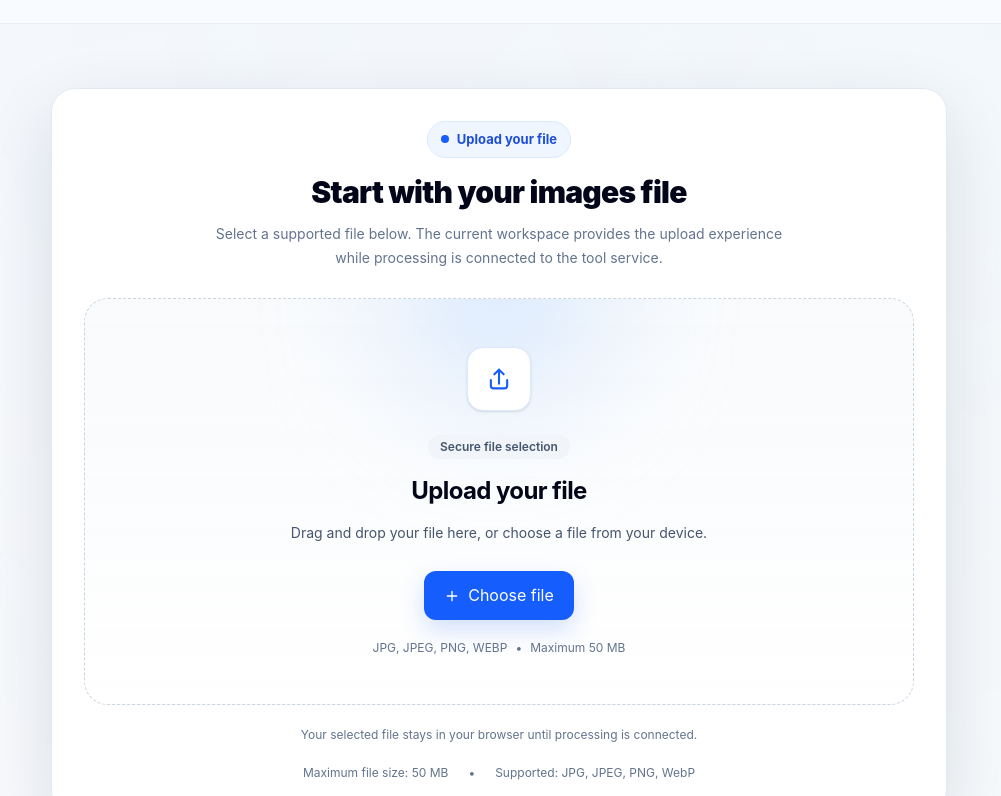
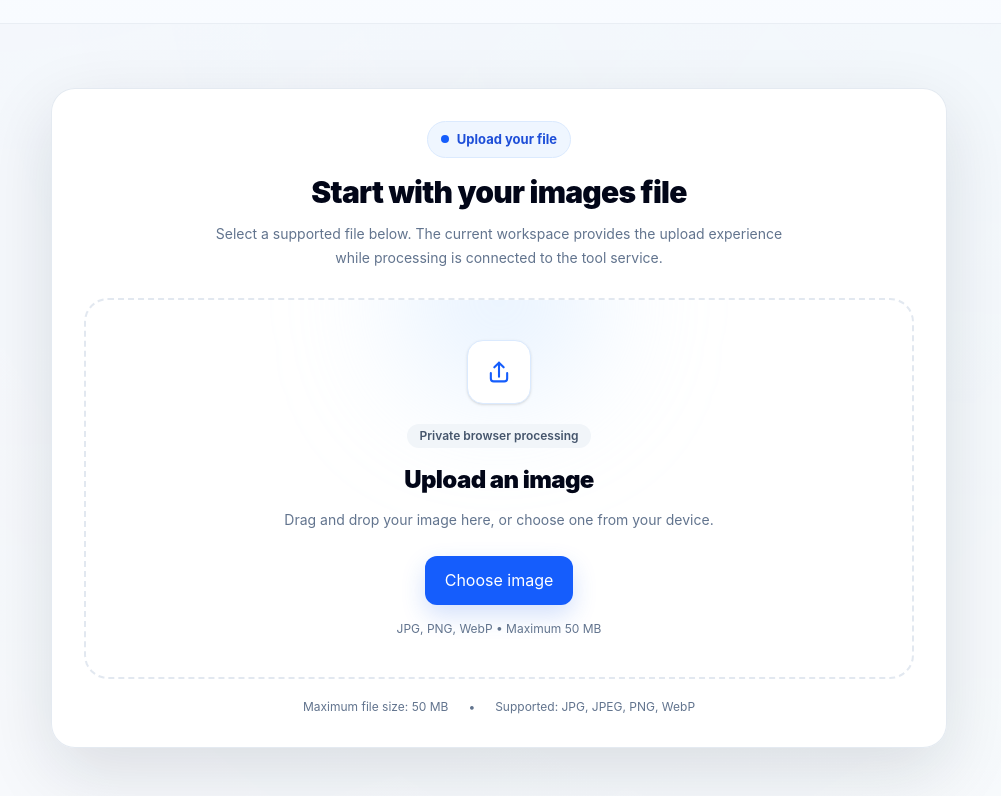
Before and after one commit to Syedmustakhem/iclaude-platform, a Next.js app in the folder frontend/: page /image-compressor in a window 1280 px wide. Shown: the part 616-1412 px from the top of the page, without its empty margins (141-1142 px from the left). Built offline with nearby package versions, Linux system fonts and the light colour scheme.

Commit message:
Add Google AdSense ads.txt

```diff
--- a/frontend/components/tools/ToolPage.tsx
+++ b/frontend/components/tools/ToolPage.tsx
@@ -4,7 +4,7 @@ import Breadcrumbs from "@/components/seo/Breadcrumbs";
 import StructuredData from "@/components/seo/StructuredData";
 import ToolCard from "@/components/tools/ToolCard";
 import UploadArea from "@/components/tools/UploadArea";
-
+import ImageCompressor from "@/components/tools/ImageCompressor";
 import {
   generateBreadcrumbSchema,
   generateToolSchema,
@@ -140,11 +140,15 @@ export default function ToolPage({
                   </p>
                 </div>
 
-                <UploadArea
-                  acceptedFormats={tool.supportedFormats}
-                  maxFileSizeMB={50}
-                  multiple={false}
-                />
+                {tool.slug === "image-compressor" ? (
+  <ImageCompressor />
+) : (
+  <UploadArea
+    acceptedFormats={tool.supportedFormats}
+    maxFileSizeMB={50}
+    multiple={false}
+  />
+)}
 
                 <div className="mt-5 flex flex-wrap justify-center gap-x-5 gap-y-2 text-xs text-slate-500">
                   <span>Maximum file size: 50 MB</span>
```
Also changed, not shown: frontend/public/ads.txt (added).
